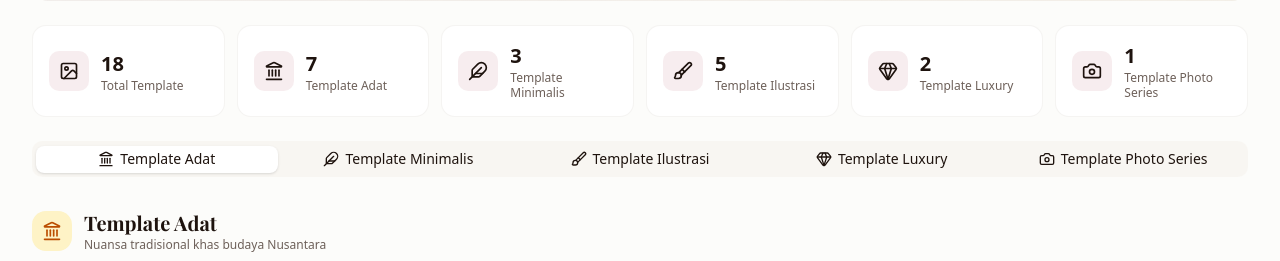
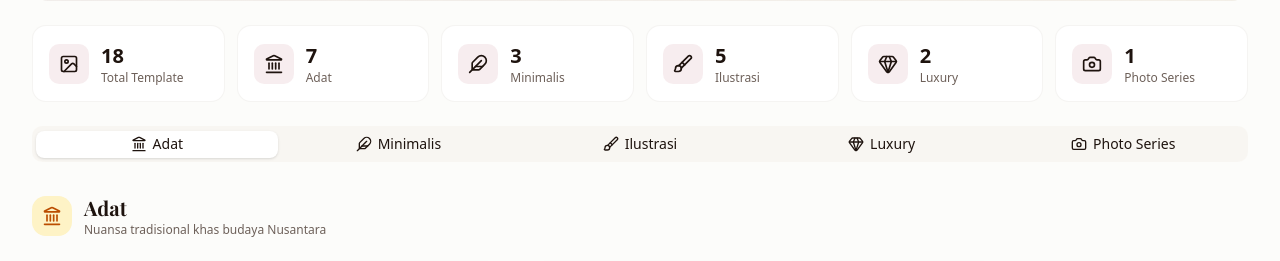
Before and after one commit to Redpannnn/ONLINEINVT, a Next.js app: page / in a window 1280 px wide. Shown: the part 236-497 px from the top of the page. Built offline with nearby package versions, Linux system fonts and the light colour scheme; grey boxes are pictures that could not be loaded; a web font is replaced by a local one.

Commit message:
Update page.tsx

```diff
--- a/src/app/page.tsx
+++ b/src/app/page.tsx
@@ -240,35 +240,35 @@ const categoryConfig: Record<
   { label: string; shortLabel: string; icon: LucideIcon; color: string; desc: string }
 > = {
   adat: {
-    label: 'Template Adat',
+    label: 'Adat',
     shortLabel: 'Adat',
     icon: Landmark,
     color: 'bg-amber-100 text-amber-700 border-amber-200 dark:bg-amber-950/50 dark:text-amber-300 dark:border-amber-800',
     desc: 'Nuansa tradisional khas budaya Nusantara',
   },
   minimalis: {
-    label: 'Template Minimalis',
+    label: 'Minimalis',
     shortLabel: 'Minimalis',
     icon: Feather,
     color: 'bg-emerald-100 text-emerald-700 border-emerald-200 dark:bg-emerald-950/50 dark:text-emerald-300 dark:border-emerald-800',
     desc: 'Desain sederhana, bersih, dan elegan',
   },
   ilustrasi: {
-    label: 'Template Ilustrasi',
+    label: 'Ilustrasi',
     shortLabel: 'Ilustrasi',
     icon: Brush,
     color: 'bg-fuchsia-100 text-fuchsia-700 border-fuchsia-200 dark:bg-fuchsia-950/50 dark:text-fuchsia-300 dark:border-fuchsia-800',
     desc: 'Ilustrasi ceria yang playful dan menggemaskan',
   },
   luxury: {
-    label: 'Template Luxury',
+    label: 'Luxury',
     shortLabel: 'Luxury',
     icon: Gem,
     color: 'bg-rose-100 text-rose-700 border-rose-200 dark:bg-rose-950/50 dark:text-rose-300 dark:border-rose-800',
     desc: 'Desain mewah dengan sentuhan premium',
   },
   'photo-series': {
-    label: 'Template Photo Series',
+    label: 'Photo Series',
     shortLabel: 'Photo',
     icon: Camera,
     color: 'bg-sky-100 text-sky-700 border-sky-200 dark:bg-sky-950/50 dark:text-sky-300 dark:border-sky-800',
@@ -485,11 +485,11 @@ export default function Home() {
           <div className="grid grid-cols-3 gap-2 sm:gap-3 xl:grid-cols-6">
             {[
               { id: 'stat-total', label: 'Total Template', value: `${templates.length}`, icon: ImageIcon },
-              { id: 'stat-adat', label: 'Template Adat', value: `${templates.filter((t) => t.category === 'adat').length}`, icon: Landmark },
-              { id: 'stat-minimalis', label: 'Template Minimalis', value: `${templates.filter((t) => t.category === 'minimalis').length}`, icon: Feather },
-              { id: 'stat-ilustrasi', label: 'Template Ilustrasi', value: `${templates.filter((t) => t.category === 'ilustrasi').length}`, icon: Brush },
-              { id: 'stat-luxury', label: 'Template Luxury', value: `${templates.filter((t) => t.category === 'luxury').length}`, icon: Gem },
-              { id: 'stat-photo-series', label: 'Template Photo Series', value: `${templates.filter((t) => t.category === 'photo-series').length}`, icon: Camera },
+              { id: 'stat-adat', label: 'Adat', value: `${templates.filter((t) => t.category === 'adat').length}`, icon: Landmark },
+              { id: 'stat-minimalis', label: 'Minimalis', value: `${templates.filter((t) => t.category === 'minimalis').length}`, icon: Feather },
+              { id: 'stat-ilustrasi', label: 'Ilustrasi', value: `${templates.filter((t) => t.category === 'ilustrasi').length}`, icon: Brush },
+              { id: 'stat-luxury', label: 'Luxury', value: `${templates.filter((t) => t.category === 'luxury').length}`, icon: Gem },
+              { id: 'stat-photo-series', label: 'Photo Series', value: `${templates.filter((t) => t.category === 'photo-series').length}`, icon: Camera },
             ].map((stat) => (
               <div
                 key={stat.id}
```
